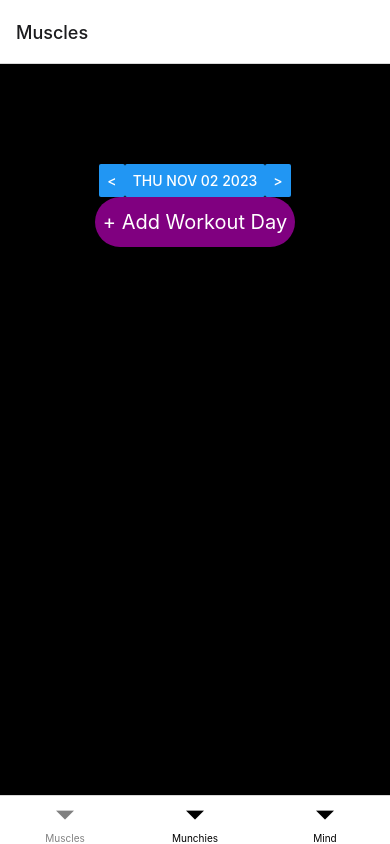
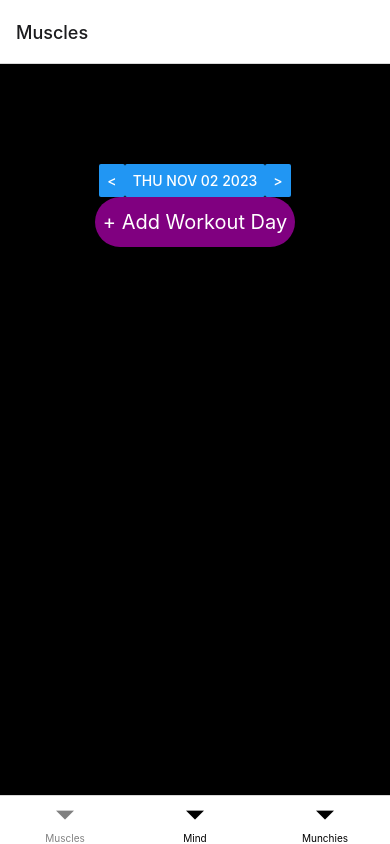
Before and after one commit to sc830/Hercules, a React Native app in the folder Hercules/: screen /Main in a window 390 px wide. Built offline with nearby package versions, Linux system fonts and the light colour scheme.

Commit message:
small adjustment to mind tab location

```diff
--- a/Hercules/Views/MainTabs.js
+++ b/Hercules/Views/MainTabs.js
@@ -50,8 +50,8 @@ const MainTabs = () => {
       }}
     >
       <Tab.Screen name="Muscles" component={WorkoutStackNavigator} />
+      <Tab.Screen name="Mind" component={MindScreen} />
       <Tab.Screen name="Munchies" component={MunchiesScreen} />
-      <Tab.Screen name="Mind" component={MindScreen} />
     </Tab.Navigator>
   );
 };
```
